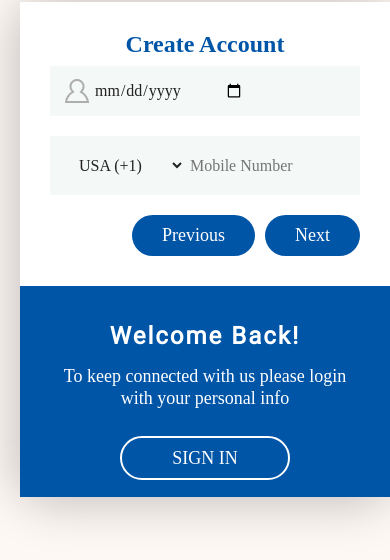
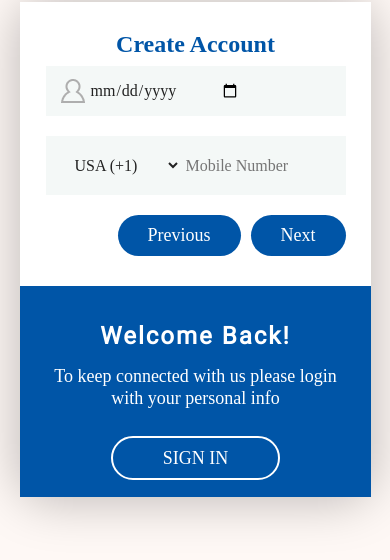
Before and after one commit to JrFelix540/landing-page, a website: page signup.html in a window 390 px wide. Both pictures are taken after typing "Sample", "Sample", "name@example.com" into the empty fields and a click on the button "Next". Shown: the part 78-638 px from the top of the page. Drawn offline with Linux system fonts and the light colour scheme; a web font is replaced by a local one.

Commit message:
Adds width to modal window

```diff
--- a/scss/base/_typography.scss
+++ b/scss/base/_typography.scss
@@ -189,6 +189,10 @@
     }
 }
 .checkbox {
+    &__text {
+        text-align: left !important;
+        line-height: 1;
+    }
     &__link {
         color: $color-primary;
         cursor: pointer;
--- a/scss/components/_card.scss
+++ b/scss/components/_card.scss
@@ -74,6 +74,7 @@
         }
         &.reverse {
             flex-direction: column-reverse;
+            width: 90vw;
         }
 
         &__content {
--- a/scss/components/_form.scss
+++ b/scss/components/_form.scss
@@ -5,7 +5,7 @@
         margin-bottom: 20px;
         background-color: $color-gray-light;
         padding: 10px 15px;
-
+        width: 370px;
         &--1 {
             display: flex;
             background-color: $color-gray-light;
@@ -17,6 +17,7 @@
             margin-bottom: 15px;
             display: flex;
             align-items: center;
+            width: 370px;
         }
 
         &-sm {
@@ -33,6 +34,9 @@
         font-weight: 500;
         width: 300px;
 
+        &--1 {
+            width: 230px;
+        }
         &-select {
             border: none;
             background-color: $color-gray-light;
@@ -55,8 +59,19 @@
 }
 @media screen and (max-width: 1024px) {
     .form {
+        &__group {
+            width: 270px;
+
+            &--2 {
+                width: 270px;
+            }
+        }
         &__input {
             width: 200px;
+
+            &--1 {
+                width: 130px;
+            }
         }
     }
 }
@@ -65,6 +80,10 @@
         &__input {
             width: 150px;
             padding: 5px;
+
+            &--1 {
+                width: 120px;
+            }
         }
     }
 }
--- a/signup.html
+++ b/signup.html
@@ -356,7 +356,7 @@
                                     </select>
                                 </div>
                                 <div class="">
-                                    <input type="text" name="mobilenumber" class="form__input"
+                                    <input type="text" name="mobilenumber" class="form__input form__input--1"
                                         placeholder="Mobile Number">
                                 </div>
                             </div>
```
Also changed, not shown: css/style.css.
